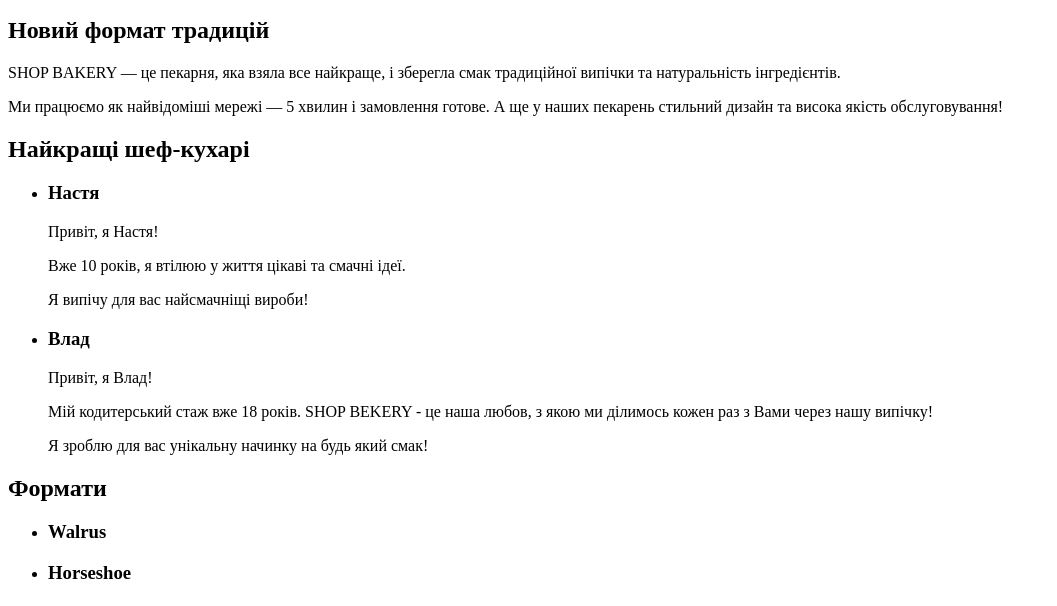
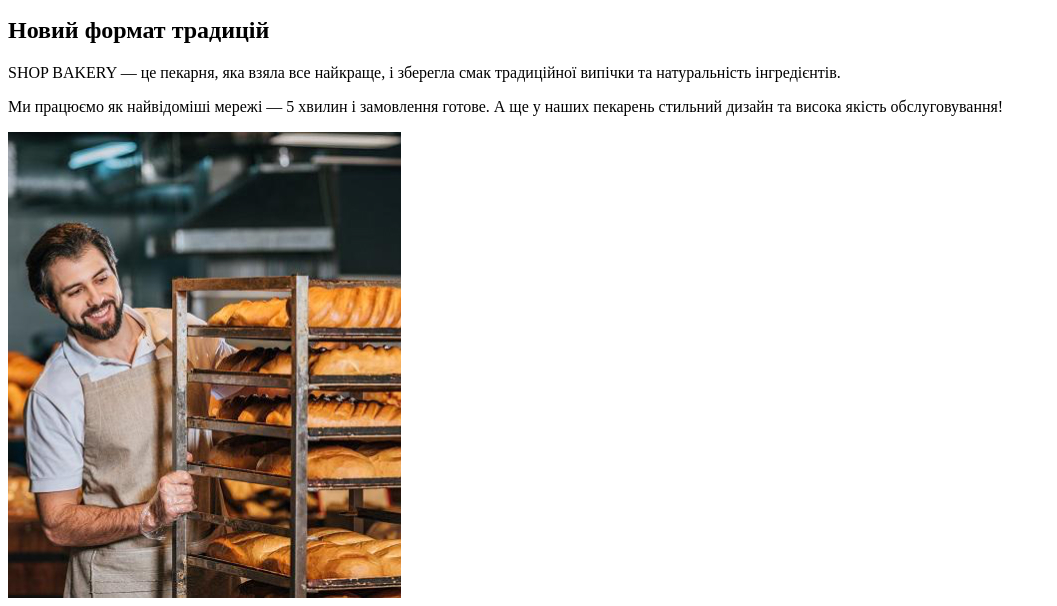
Before and after one commit to TipoGr4F/genius-homework-1, a plain HTML site: page index.html in a window 1280 px wide. Shown: the part 307-913 px from the top of the page, without its empty margins (0-1057 px from the left). Drawn offline with Linux system fonts and the light colour scheme.

Commit message:
logo 2 men

```diff
--- a/index.html
+++ b/index.html
@@ -40,6 +40,7 @@
           <span>5 хвилин і замовлення готове</span>. А ще у наших пекарень
           стильний дизайн та висока якість обслуговування!
         </p>
+        <img src="./images/baker-man.jpg" alt="чоловік пекар" />
       </section>
       <section>
         <h2>Найкращі шеф-кухарі</h2>
```
Also changed, not shown: images/baker-man.jpg (added), 1 other file.
